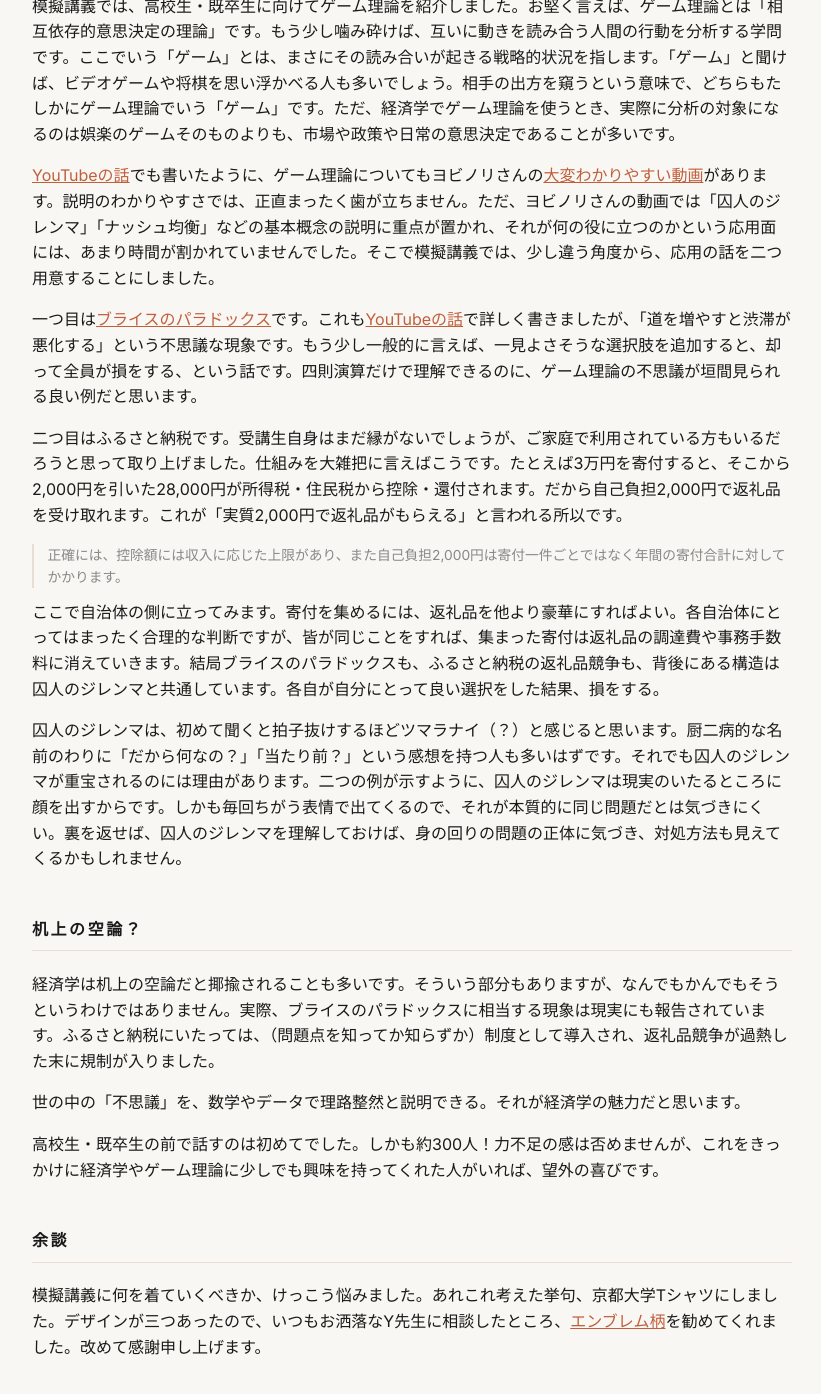
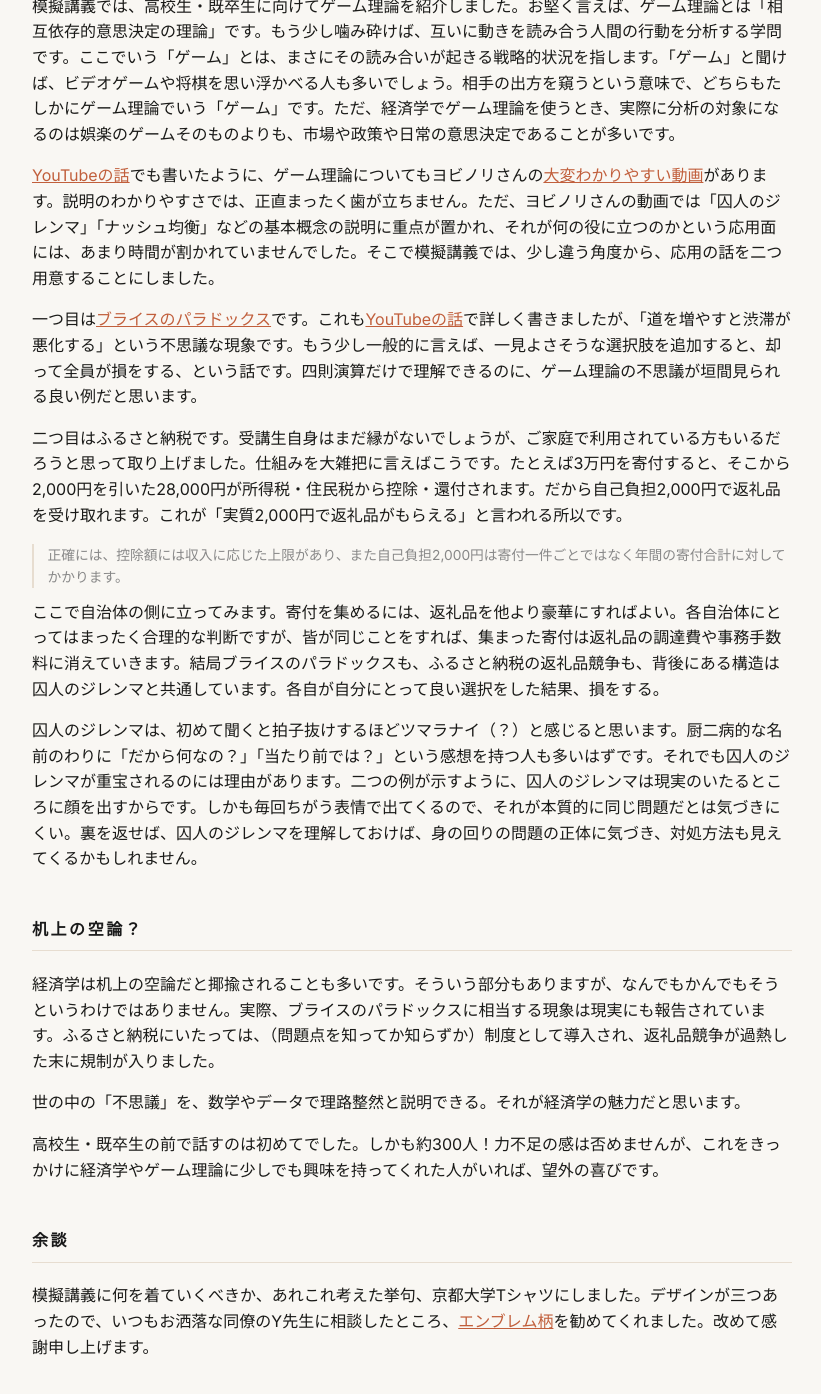
Before and after one commit to tetsuyahoshino137/tetsuyahoshino137.github.io, a Jekyll site: the page built from posts/open_campus.html, in a window 1280 px wide and 1400 px high, scrolled down 509 px. Shown: the top 1394 px of the window, without its empty margins (228-1049 px from the left). Built offline with Jekyll 4.4.1, drawn with Linux system fonts in a browser that asks for light colours.

Commit message:
Update game theory section title and content

```diff
--- a/posts/open_campus.html
+++ b/posts/open_campus.html
@@ -28,7 +28,7 @@
 正確には、控除額には収入に応じた上限があり、また自己負担2,000円は寄付一件ごとではなく年間の寄付合計に対してかかります。
 </div>
 <p>ここで自治体の側に立ってみます。寄付を集めるには、返礼品を他より豪華にすればよい。各自治体にとってはまったく合理的な判断ですが、皆が同じことをすれば、集まった寄付は返礼品の調達費や事務手数料に消えていきます。結局ブライスのパラドックスも、ふるさと納税の返礼品競争も、背後にある構造は囚人のジレンマと共通しています。各自が自分にとって良い選択をした結果、損をする。</p>
-<p>囚人のジレンマは、初めて聞くと拍子抜けするほどツマラナイ（？）と感じると思います。厨二病的な名前のわりに「だから何なの？」「当たり前？」という感想を持つ人も多いはずです。それでも囚人のジレンマが重宝されるのには理由があります。二つの例が示すように、囚人のジレンマは現実のいたるところに顔を出すからです。しかも毎回ちがう表情で出てくるので、それが本質的に同じ問題だとは気づきにくい。裏を返せば、囚人のジレンマを理解しておけば、身の回りの問題の正体に気づき、対処方法も見えてくるかもしれません。</p>
+<p>囚人のジレンマは、初めて聞くと拍子抜けするほどツマラナイ（？）と感じると思います。厨二病的な名前のわりに「だから何なの？」「当たり前では？」という感想を持つ人も多いはずです。それでも囚人のジレンマが重宝されるのには理由があります。二つの例が示すように、囚人のジレンマは現実のいたるところに顔を出すからです。しかも毎回ちがう表情で出てくるので、それが本質的に同じ問題だとは気づきにくい。裏を返せば、囚人のジレンマを理解しておけば、身の回りの問題の正体に気づき、対処方法も見えてくるかもしれません。</p>
 </div>
 
 <!-- 机上の空論？ -->
@@ -42,6 +42,6 @@
 <!-- 余談 -->
 <div id="aside" class="section">
 <h2>余談</h2>
-<p>模擬講義に何を着ていくべきか、けっこう悩みました。あれこれ考えた挙句、京都大学Tシャツにしました。デザインが三つあったので、いつもお洒落なY先生に相談したところ、<a href="https://u-coop-shop.net/item-detail/1118736" target="_blank">エンブレム柄</a>を勧めてくれました。改めて感謝申し上げます。</p>
+<p>模擬講義に何を着ていくべきか、あれこれ考えた挙句、京都大学Tシャツにしました。デザインが三つあったので、いつもお洒落な同僚のY先生に相談したところ、<a href="https://u-coop-shop.net/item-detail/1118736" target="_blank">エンブレム柄</a>を勧めてくれました。改めて感謝申し上げます。</p>
 </div>
 </div>
```
Also changed, not shown: other parts of posts/open_campus.html (+1 -1 lines).
